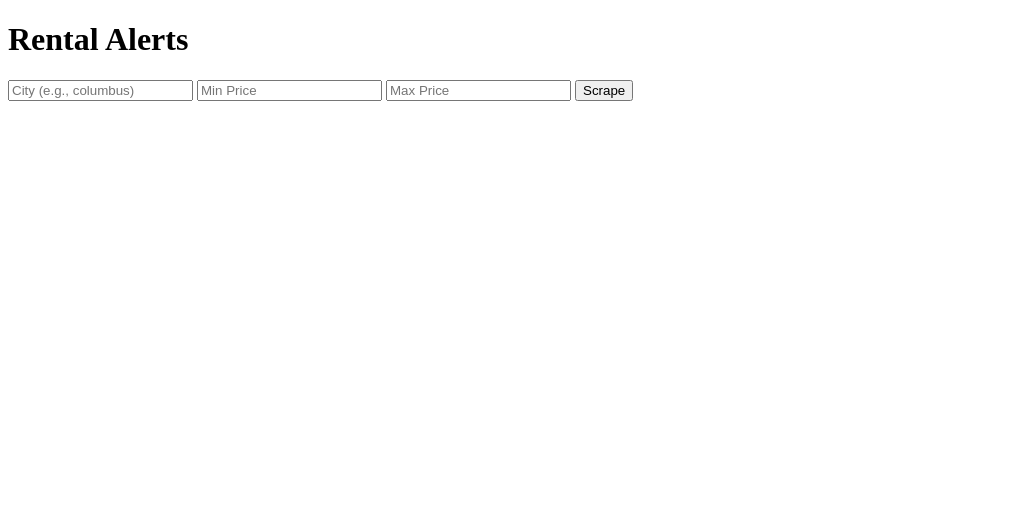
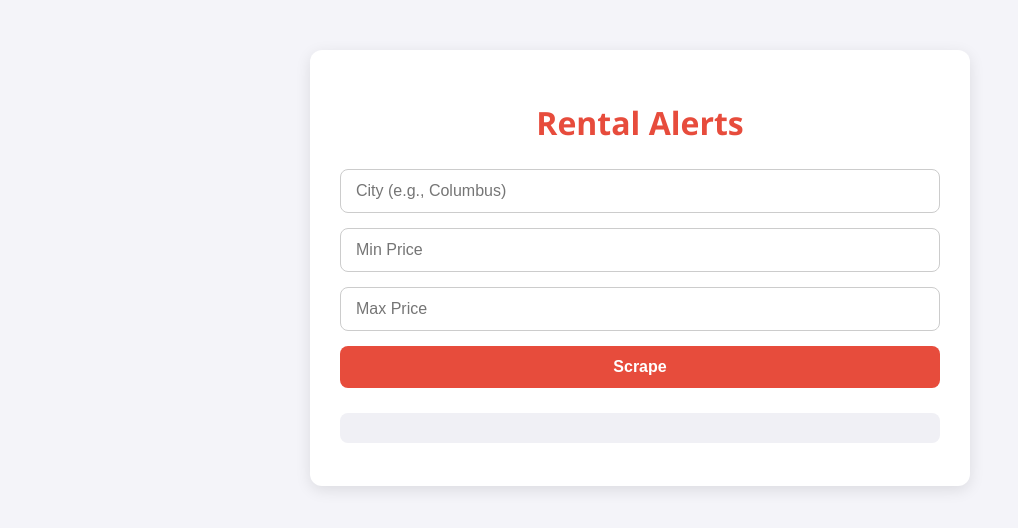
Before and after one commit to GarrettOlitsky/rental-alerts-saas, a plain HTML site: page frontend/index.html in a window 1280 px wide. Shown: the whole page, without its empty margins (0-1018 px from the left). Drawn offline with Linux system fonts and the light colour scheme.

Commit message:
Update index.html

```diff
--- a/frontend/index.html
+++ b/frontend/index.html
@@ -1,26 +1,109 @@
 <!DOCTYPE html>
-<html>
+<html lang="en">
 <head>
+    <meta charset="UTF-8">
+    <meta name="viewport" content="width=device-width, initial-scale=1.0">
     <title>Rental Alerts SaaS</title>
+    <style>
+        /* Reset default margin and font */
+        body {
+            margin: 0;
+            font-family: 'Segoe UI', Tahoma, Geneva, Verdana, sans-serif;
+            background: #f4f4f9;
+            color: #333;
+        }
+
+        /* Center container */
+        .container {
+            max-width: 600px;
+            margin: 50px auto;
+            padding: 30px;
+            background: #fff;
+            border-radius: 12px;
+            box-shadow: 0 4px 15px rgba(0,0,0,0.1);
+        }
+
+        h1 {
+            text-align: center;
+            color: #e74c3c;
+            margin-bottom: 25px;
+        }
+
+        form {
+            display: flex;
+            flex-direction: column;
+            gap: 15px;
+        }
+
+        input, button {
+            padding: 12px 15px;
+            font-size: 16px;
+            border-radius: 8px;
+            border: 1px solid #ccc;
+        }
+
+        input:focus {
+            outline: none;
+            border-color: #e74c3c;
+            box-shadow: 0 0 5px rgba(231,76,60,0.5);
+        }
+
+        button {
+            background-color: #e74c3c;
+            color: white;
+            font-weight: bold;
+            cursor: pointer;
+            border: none;
+            transition: background 0.3s;
+        }
+
+        button:hover {
+            background-color: #c0392b;
+        }
+
+        #results {
+            margin-top: 25px;
+            padding: 15px;
+            background: #f0f0f5;
+            border-radius: 8px;
+            max-height: 300px;
+            overflow-y: auto;
+            white-space: pre-wrap;
+            word-wrap: break-word;
+        }
+
+        @media (max-width: 640px) {
+            .container {
+                margin: 20px;
+                padding: 20px;
+            }
+        }
+    </style>
 </head>
 <body>
+    <div class="container">
         <h1>Rental Alerts</h1>
         <form id="scrape-form">
-        <input type="text" name="location" placeholder="City (e.g., columbus)" required>
+            <input type="text" name="location" placeholder="City (e.g., Columbus)" required>
             <input type="number" name="min_price" placeholder="Min Price" required>
             <input type="number" name="max_price" placeholder="Max Price" required>
             <button type="submit">Scrape</button>
         </form>
         <pre id="results"></pre>
+    </div>
 
     <script>
         const form = document.getElementById('scrape-form');
         form.addEventListener('submit', async (e) => {
             e.preventDefault();
             const formData = new FormData(form);
+            try {
                 const res = await fetch('/scrape', { method: 'POST', body: formData });
                 const data = await res.json();
                 document.getElementById('results').textContent = JSON.stringify(data, null, 2);
+            } catch (error) {
+                document.getElementById('results').textContent = 'Error fetching data.';
+            }
         });
     </script>
 </body>
```
Lines whose indentation alone changed are shown as unchanged.
